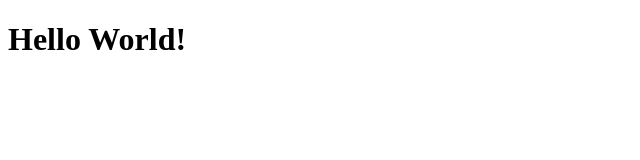
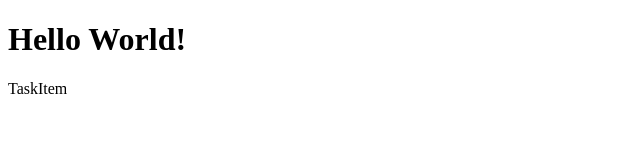
Before and after one commit to guipaterlini/task-app, a React (Vite) app: page / in a window 1280 px wide. Shown: the top 160 px of the page, without its empty margins (0-640 px from the left). Built offline with nearby package versions, Linux system fonts and the light colour scheme.

Commit message:
Cria componente TaskItem

```diff
--- a/src/App.jsx
+++ b/src/App.jsx
@@ -1,5 +1,10 @@
-function App() {
-  return <h1>Hello World!</h1>;
+import { TaskItem } from "./TaskItem";
+
+export function App() {
+  return (
+    <div>
+      <h1>Hello World!</h1>
+      <TaskItem />
+    </div>
+  );
 }
-
-export default App;
--- /dev/null
+++ b/src/TaskItem.jsx
@@ -0,0 +1,3 @@
+export function TaskItem() {
+  return <p>TaskItem</p>;
+}
```
Also changed, not shown: src/main.jsx (+6 -6 lines).
